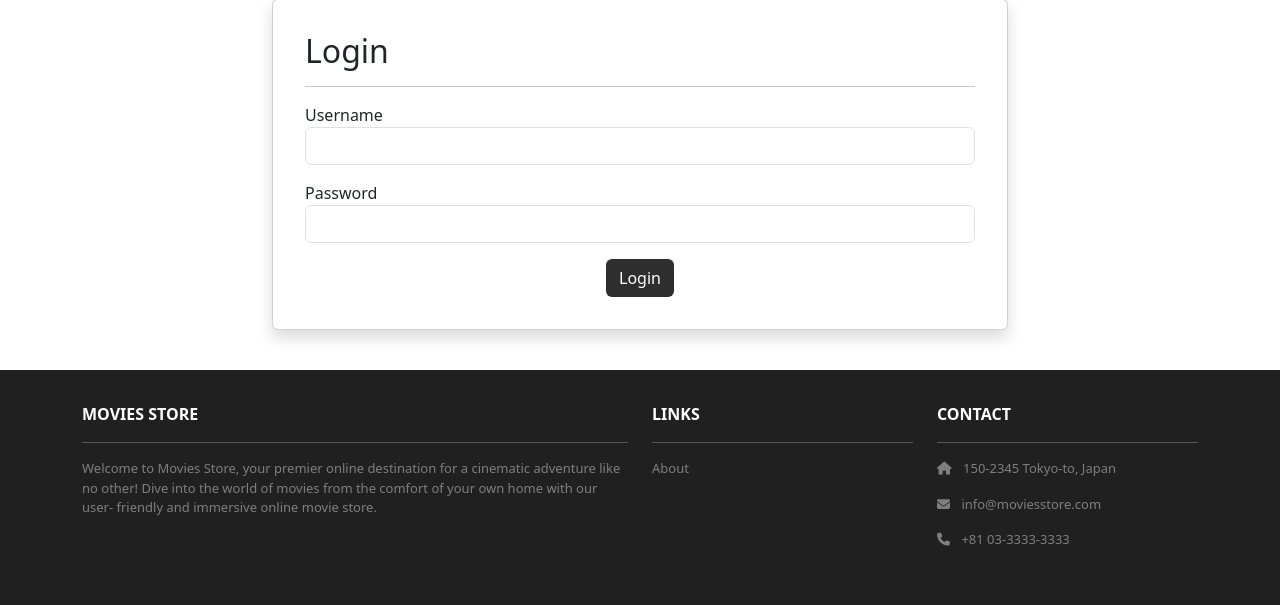
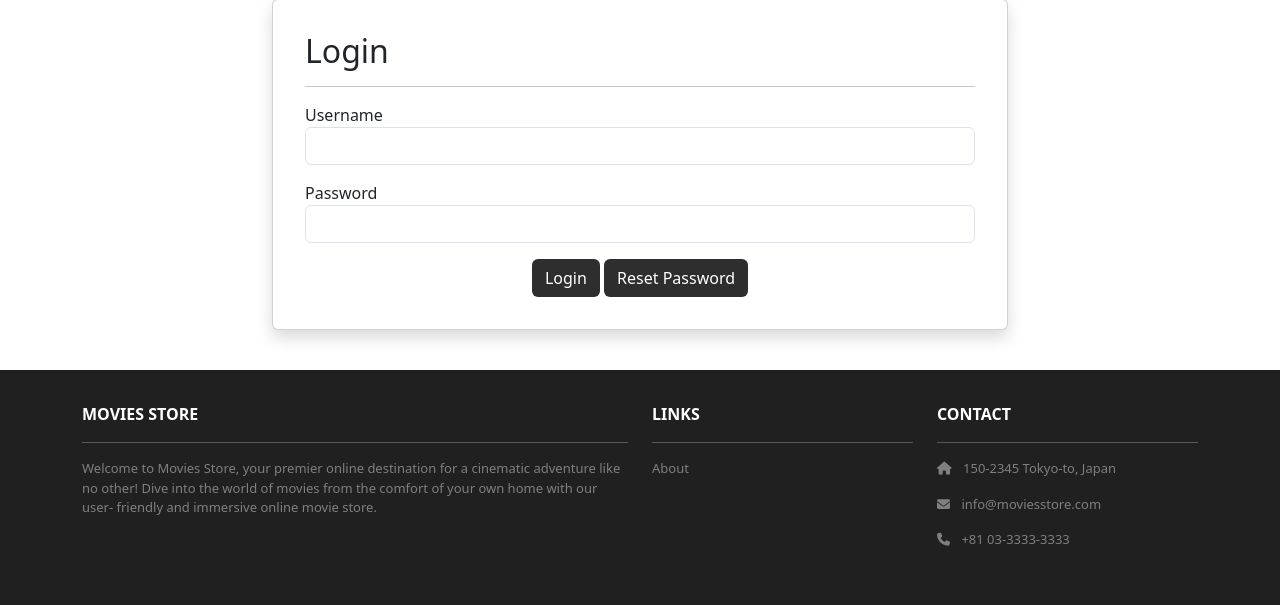
Before and after one commit to AndrewRomitti/cs2340-moviesstore, a Django app: page /accounts/login/ in a window 1280 px wide. Shown: the part 123-728 px from the top of the page. Run offline with Django 5.2, Linux system fonts and the light colour scheme; some libraries are stand-ins or nearby versions; some web fonts are replaced.

Commit message:
Added Reset Button

```diff
--- a/accounts/templates/accounts/login.html
+++ b/accounts/templates/accounts/login.html
@@ -33,6 +33,9 @@
                 <button type="submit"
                   class="btn bg-dark text-white">Login
                 </button>
+                <button type="submit"
+                  class="btn bg-dark text-white">Reset Password
+                </button>
               </div>
             </form>
           </div>
```
Also changed, not shown: db.sqlite3.
